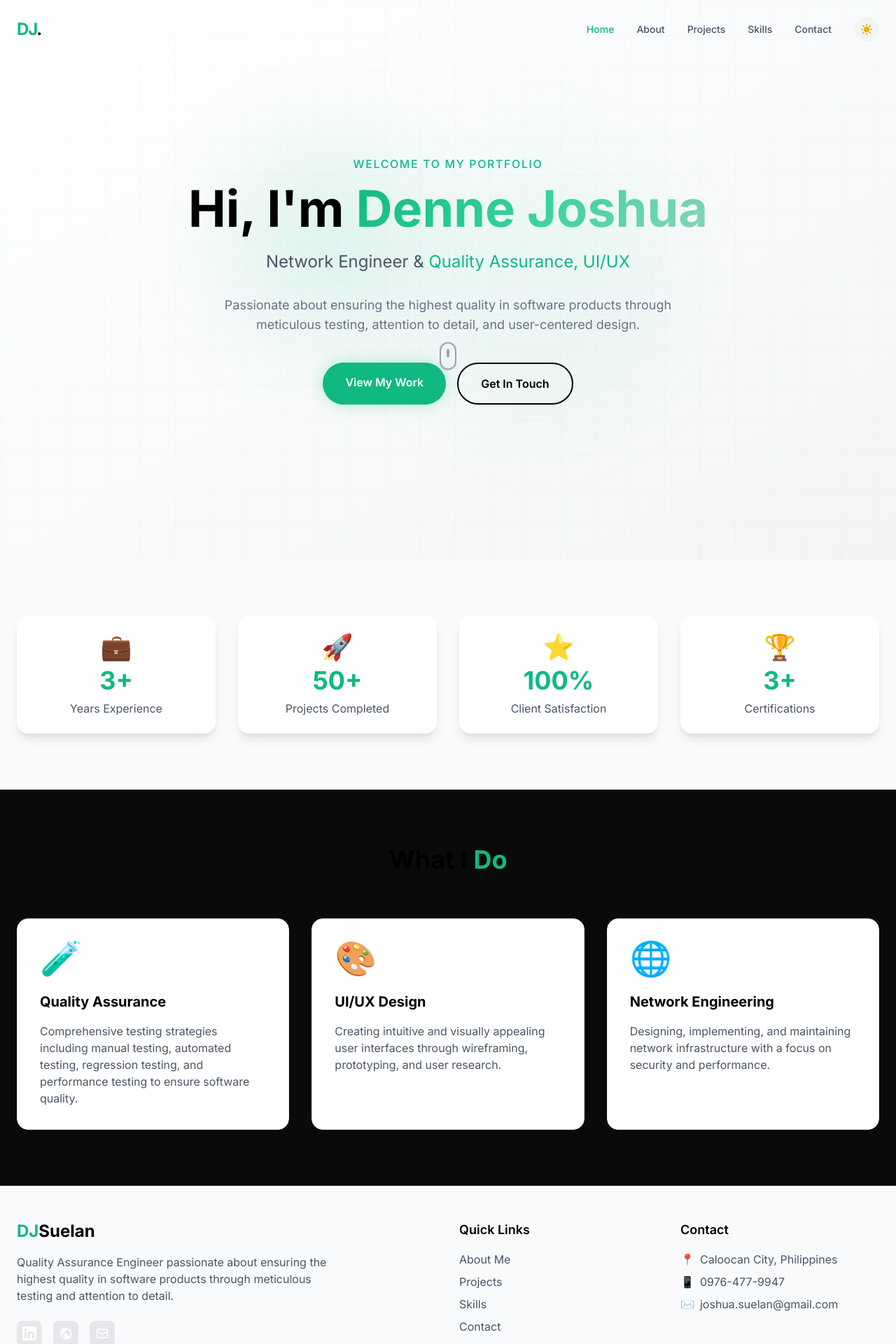
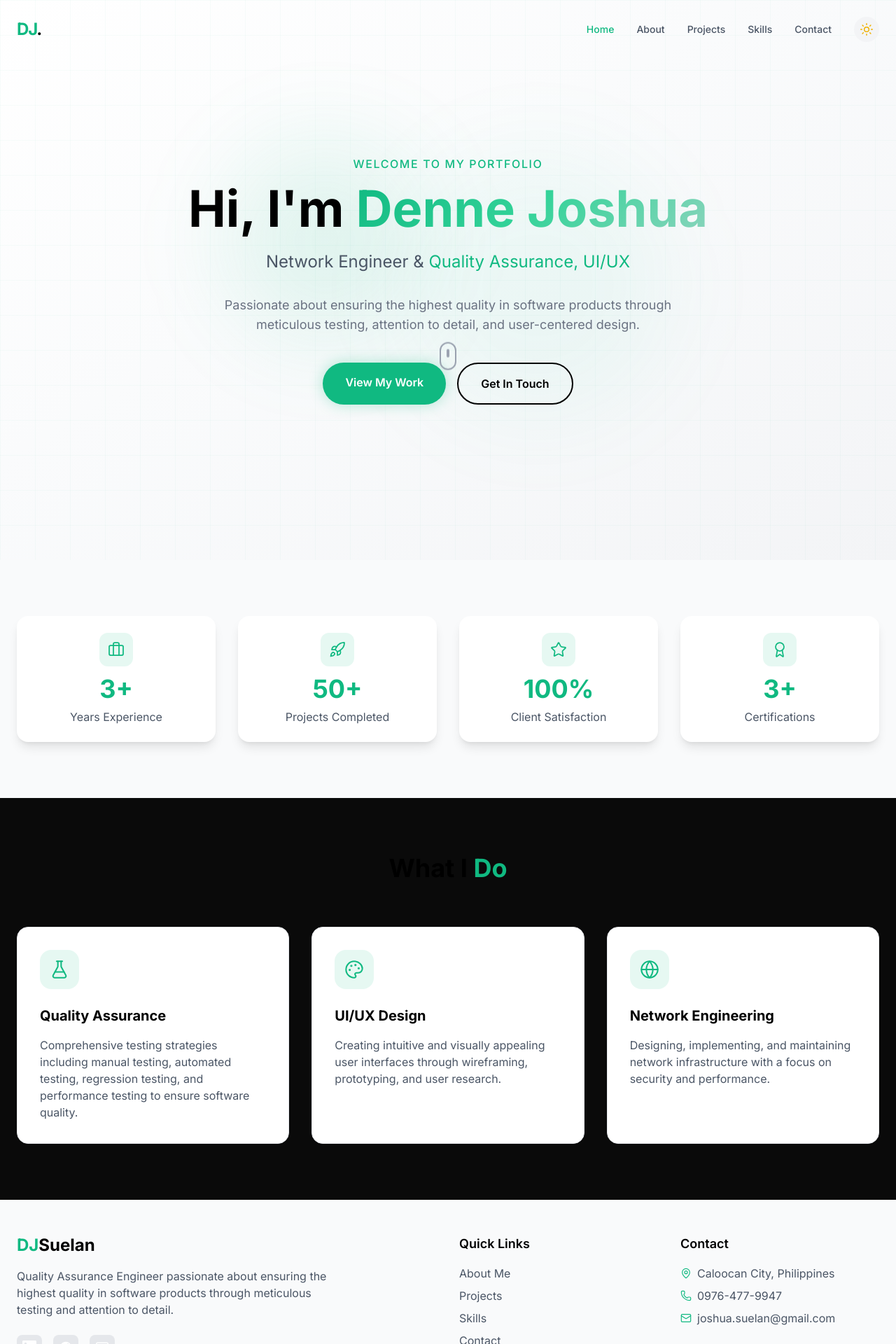
Before and after one commit to Cheesauce/denne, a Next.js app: page / in a window 1280 px wide. Shown: the top 1920 px of the page at 70% size. Built offline with nearby package versions, Linux system fonts and the light colour scheme.

Commit message:
- fixed generic icons

```diff
--- a/app/about/page.tsx
+++ b/app/about/page.tsx
@@ -1,4 +1,5 @@
 import Link from 'next/link';
+import { Target, GraduationCap } from 'lucide-react';
 
 export const metadata = {
   title: 'About Me | Denne Joshua Suelan',
@@ -33,7 +34,9 @@ export default function AboutPage() {
 
           <div className="space-y-8">
             <div className="p-6 rounded-2xl bg-white dark:bg-gray-800 border border-gray-200 dark:border-gray-700">
-              <h2 className="text-2xl font-bold mb-4 dark:text-white text-black">🎯 Objective</h2>
+              <h2 className="flex items-center gap-2 text-2xl font-bold mb-4 dark:text-white text-black">
+                <Target className="w-6 h-6 text-[#10b981]" strokeWidth={1.75} /> Objective
+              </h2>
               <p className="dark:text-gray-300 text-gray-600 leading-relaxed">
                 Aspiring to join a progressive IT organization as a Quality Assurance Engineer
                 to contribute my expertise in software testing methodologies and drive product quality.
@@ -41,7 +44,9 @@ export default function AboutPage() {
             </div>
 
             <div className="p-6 rounded-2xl bg-white dark:bg-gray-800 border border-gray-200 dark:border-gray-700">
-              <h2 className="text-2xl font-bold mb-4 dark:text-white text-black">🎓 Education</h2>
+              <h2 className="flex items-center gap-2 text-2xl font-bold mb-4 dark:text-white text-black">
+                <GraduationCap className="w-6 h-6 text-[#10b981]" strokeWidth={1.75} /> Education
+              </h2>
               <p className="dark:text-gray-300 text-gray-600">
                 Bachelor&apos;s Degree in Computer Engineering<br/>
                 <span className="text-[#10b981]"> Technological University of the Philippines<br/></span>
--- a/app/components/Footer.tsx
+++ b/app/components/Footer.tsx
@@ -1,4 +1,5 @@
 import Link from 'next/link';
+import { Mail, MapPin, Phone } from 'lucide-react';
 
 export default function Footer() {
   const currentYear = new Date().getFullYear();
@@ -41,9 +42,7 @@ export default function Footer() {
                 href="mailto:joshua.suelan@gmail.com"
                 className="p-2 rounded-lg bg-gray-200 dark:bg-gray-800 hover:bg-[#10b981] hover:text-white transition-all duration-300"
               >
-                <svg className="w-5 h-5" fill="none" stroke="currentColor" viewBox="0 0 24 24">
-                  <path strokeLinecap="round" strokeLinejoin="round" strokeWidth={2} d="M3 8l7.89 5.26a2 2 0 002.22 0L21 8M5 19h14a2 2 0 002-2V7a2 2 0 00-2-2H5a2 2 0 00-2 2v10a2 2 0 002 2z" />
-                </svg>
+                <Mail className="w-5 h-5" strokeWidth={1.75} />
               </a>
             </div>
           </div>
@@ -62,15 +61,15 @@ export default function Footer() {
             <h4 className="text-lg font-semibold mb-4 dark:text-white text-black">Contact</h4>
             <ul className="space-y-2 dark:text-gray-400 text-gray-600">
               <li className="flex items-center gap-2">
-                <span>📍</span>
+                <MapPin className="w-4 h-4 text-[#10b981] shrink-0" strokeWidth={1.75} />
                 <span>Caloocan City, Philippines</span>
               </li>
               <li className="flex items-center gap-2">
-                <span>📱</span>
+                <Phone className="w-4 h-4 text-[#10b981] shrink-0" strokeWidth={1.75} />
                 <span>0976-477-9947</span>
               </li>
               <li className="flex items-center gap-2">
-                <span>✉️</span>
+                <Mail className="w-4 h-4 text-[#10b981] shrink-0" strokeWidth={1.75} />
                 <span>joshua.suelan@gmail.com</span>
               </li>
             </ul>
--- a/app/components/Navbar.tsx
+++ b/app/components/Navbar.tsx
@@ -4,6 +4,7 @@ import Link from 'next/link';
 import { usePathname } from 'next/navigation';
 import { useTheme } from './ThemeProvider';
 import { useState, useEffect } from 'react';
+import { Sun, Moon, Menu, X } from 'lucide-react';
 
 export default function Navbar() {
   const pathname = usePathname();
@@ -64,17 +65,9 @@ export default function Navbar() {
             className="p-2 rounded-full bg-gray-100 dark:bg-gray-800 hover:bg-gray-200 dark:hover:bg-gray-700 transition-all hover:rotate-180 duration-500"
           >
             {theme === 'dark' ? (
-              <svg className="w-5 h-5 text-yellow-500" fill="currentColor" viewBox="0 0 20 20">
-                <path
-                  fillRule="evenodd"
-                  d="M10 2a1 1 0 011 1v1a1 1 0 11-2 0V3a1 1 0 011-1zm4 8a4 4 0 11-8 0 4 4 0 018 0zm-.464 4.95l.707.707a1 1 0 001.414-1.414l-.707-.707a1 1 0 00-1.414 1.414zm2.12-10.607a1 1 0 010 1.414l-.706.707a1 1 0 11-1.414-1.414l.707-.707a1 1 0 011.414 0zM17 11a1 1 0 100-2h-1a1 1 0 100 2h1zm-7 4a1 1 0 011 1v1a1 1 0 11-2 0v-1a1 1 0 011-1zM5.05 6.464A1 1 0 106.465 5.05l-.708-.707a1 1 0 00-1.414 1.414l.707.707zm1.414 8.486l-.707.707a1 1 0 01-1.414-1.414l.707-.707a1 1 0 011.414 1.414zM4 11a1 1 0 100-2H3a1 1 0 000 2h1z"
-                  clipRule="evenodd"
-                />
-              </svg>
+              <Sun className="w-5 h-5 text-yellow-500" strokeWidth={1.75} />
             ) : (
-              <svg className="w-5 h-5 text-gray-700" fill="currentColor" viewBox="0 0 20 20">
-                <path d="M17.293 13.293A8 8 0 016.707 2.707a8.001 8.001 0 1010.586 10.586z" />
-              </svg>
+              <Moon className="w-5 h-5 text-gray-700" strokeWidth={1.75} />
             )}
           </button>
         </div>
@@ -83,13 +76,11 @@ export default function Navbar() {
           onClick={() => setMobileMenuOpen(!mobileMenuOpen)}
           className="md:hidden p-2"
         >
-          <svg className="w-6 h-6 dark:text-white text-black" fill="none" stroke="currentColor" viewBox="0 0 24 24">
-            {mobileMenuOpen ? (
-              <path strokeLinecap="round" strokeLinejoin="round" strokeWidth={2} d="M6 18L18 6M6 6l12 12" />
-            ) : (
-              <path strokeLinecap="round" strokeLinejoin="round" strokeWidth={2} d="M4 6h16M4 12h16M4 18h16" />
-            )}
-          </svg>
+          {mobileMenuOpen ? (
+            <X className="w-6 h-6 dark:text-white text-black" strokeWidth={2} />
+          ) : (
+            <Menu className="w-6 h-6 dark:text-white text-black" strokeWidth={2} />
+          )}
         </button>
       </div>
 
@@ -114,7 +105,15 @@ export default function Navbar() {
               onClick={toggleTheme}
               className="flex items-center gap-2 text-lg font-medium dark:text-gray-300 text-gray-600"
             >
-              {theme === 'dark' ? '☀️ Light Mode' : '🌙 Dark Mode'}
+              {theme === 'dark' ? (
+                <>
+                  <Sun className="w-5 h-5 text-yellow-500" strokeWidth={1.75} /> Light Mode
+                </>
+              ) : (
+                <>
+                  <Moon className="w-5 h-5 text-gray-700" strokeWidth={1.75} /> Dark Mode
+                </>
+              )}
             </button>
           </div>
         </div>
--- a/app/contact/page.tsx
+++ b/app/contact/page.tsx
@@ -1,4 +1,5 @@
 import Link from 'next/link';
+import { MapPin, Phone, Mail } from 'lucide-react';
 
 export const metadata = {
   title: 'Contact | Denne Joshua Suelan',
@@ -19,9 +20,15 @@ export default function ContactPage() {
           <div className="p-8 rounded-2xl bg-white dark:bg-gray-800 border border-gray-200 dark:border-gray-700">
             <h2 className="text-2xl font-bold mb-6 dark:text-white text-black">Contact Information</h2>
             <div className="space-y-4">
-              <p className="dark:text-gray-400 text-gray-600">📍 Caloocan City, Philippines</p>
-              <p className="dark:text-gray-400 text-gray-600">📱 0976-477-9947</p>
-              <p className="dark:text-gray-400 text-gray-600">✉️ joshua.suelan@gmail.com</p>
+              <p className="flex items-center gap-2 dark:text-gray-400 text-gray-600">
+                <MapPin className="w-5 h-5 text-[#10b981] shrink-0" strokeWidth={1.75} /> Caloocan City, Philippines
+              </p>
+              <p className="flex items-center gap-2 dark:text-gray-400 text-gray-600">
+                <Phone className="w-5 h-5 text-[#10b981] shrink-0" strokeWidth={1.75} /> 0976-477-9947
+              </p>
+              <p className="flex items-center gap-2 dark:text-gray-400 text-gray-600">
+                <Mail className="w-5 h-5 text-[#10b981] shrink-0" strokeWidth={1.75} /> joshua.suelan@gmail.com
+              </p>
             </div>
           </div>
 
--- a/app/page.tsx
+++ b/app/page.tsx
@@ -2,6 +2,7 @@
 
 import Link from 'next/link';
 import { useTheme } from './components/ThemeProvider';
+import { Briefcase, Rocket, Star, Award, FlaskConical, Palette, Globe } from 'lucide-react';
 
 export default function Home() {
   const { theme } = useTheme();
@@ -65,16 +66,18 @@ export default function Home() {
         <div className="max-w-7xl mx-auto px-6">
           <div className="grid grid-cols-2 md:grid-cols-4 gap-8">
             {[
-              { number: '3+', label: 'Years Experience', icon: '💼' },
-              { number: '50+', label: 'Projects Completed', icon: '🚀' },
-              { number: '100%', label: 'Client Satisfaction', icon: '⭐' },
-              { number: '3+', label: 'Certifications', icon: '🏆' },
+              { number: '3+', label: 'Years Experience', icon: Briefcase },
+              { number: '50+', label: 'Projects Completed', icon: Rocket },
+              { number: '100%', label: 'Client Satisfaction', icon: Star },
+              { number: '3+', label: 'Certifications', icon: Award },
             ].map((stat, index) => (
               <div
                 key={index}
                 className="text-center p-6 rounded-2xl bg-white dark:bg-gray-800 shadow-lg hover:shadow-xl transition-all duration-300 hover:-translate-y-2"
               >
-                <div className="text-4xl mb-2">{stat.icon}</div>
+                <div className="inline-flex items-center justify-center w-12 h-12 mb-3 rounded-xl bg-[#10b981]/10 text-[#10b981]">
+                  <stat.icon className="w-6 h-6" strokeWidth={1.75} />
+                </div>
                 <div className="text-4xl font-bold text-[#10b981] mb-2">{stat.number}</div>
                 <div className="dark:text-gray-400 text-gray-600">{stat.label}</div>
               </div>
@@ -92,17 +95,17 @@ export default function Home() {
           <div className="grid md:grid-cols-3 gap-8">
             {[
               {
-                icon: '🧪',
+                icon: FlaskConical,
                 title: 'Quality Assurance',
                 description: 'Comprehensive testing strategies including manual testing, automated testing, regression testing, and performance testing to ensure software quality.',
               },
               {
-                icon: '🎨',
+                icon: Palette,
                 title: 'UI/UX Design',
                 description: 'Creating intuitive and visually appealing user interfaces through wireframing, prototyping, and user research.',
               },
               {
-                icon: '🌐',
+                icon: Globe,
                 title: 'Network Engineering',
                 description: 'Designing, implementing, and maintaining network infrastructure with a focus on security and performance.',
               },
@@ -111,8 +114,8 @@ export default function Home() {
                 key={index}
                 className="group p-8 rounded-2xl bg-white dark:bg-gray-800 border border-gray-200 dark:border-gray-700 hover:border-[#10b981] transition-all duration-300 hover:shadow-2xl hover:shadow-[#10b981]/10"
               >
-                <div className="text-5xl mb-6 group-hover:scale-110 transition-transform duration-300">
-                  {service.icon}
+                <div className="inline-flex items-center justify-center w-14 h-14 mb-6 rounded-2xl bg-[#10b981]/10 text-[#10b981] group-hover:scale-110 group-hover:bg-[#10b981] group-hover:text-white transition-all duration-300">
+                  <service.icon className="w-7 h-7" strokeWidth={1.75} />
                 </div>
                 <h3 className="text-xl font-bold mb-4 dark:text-white text-black">
                   {service.title}
--- a/package.json
+++ b/package.json
@@ -9,6 +9,7 @@
     "lint": "eslint"
   },
   "dependencies": {
+    "lucide-react": "^1.31.0",
     "next": "16.1.6",
     "react": "19.2.3",
     "react-dom": "19.2.3"
```
Also changed, not shown: app/projects/page.tsx (+12 -13 lines), app/skills/page.tsx (+8 -4 lines).
